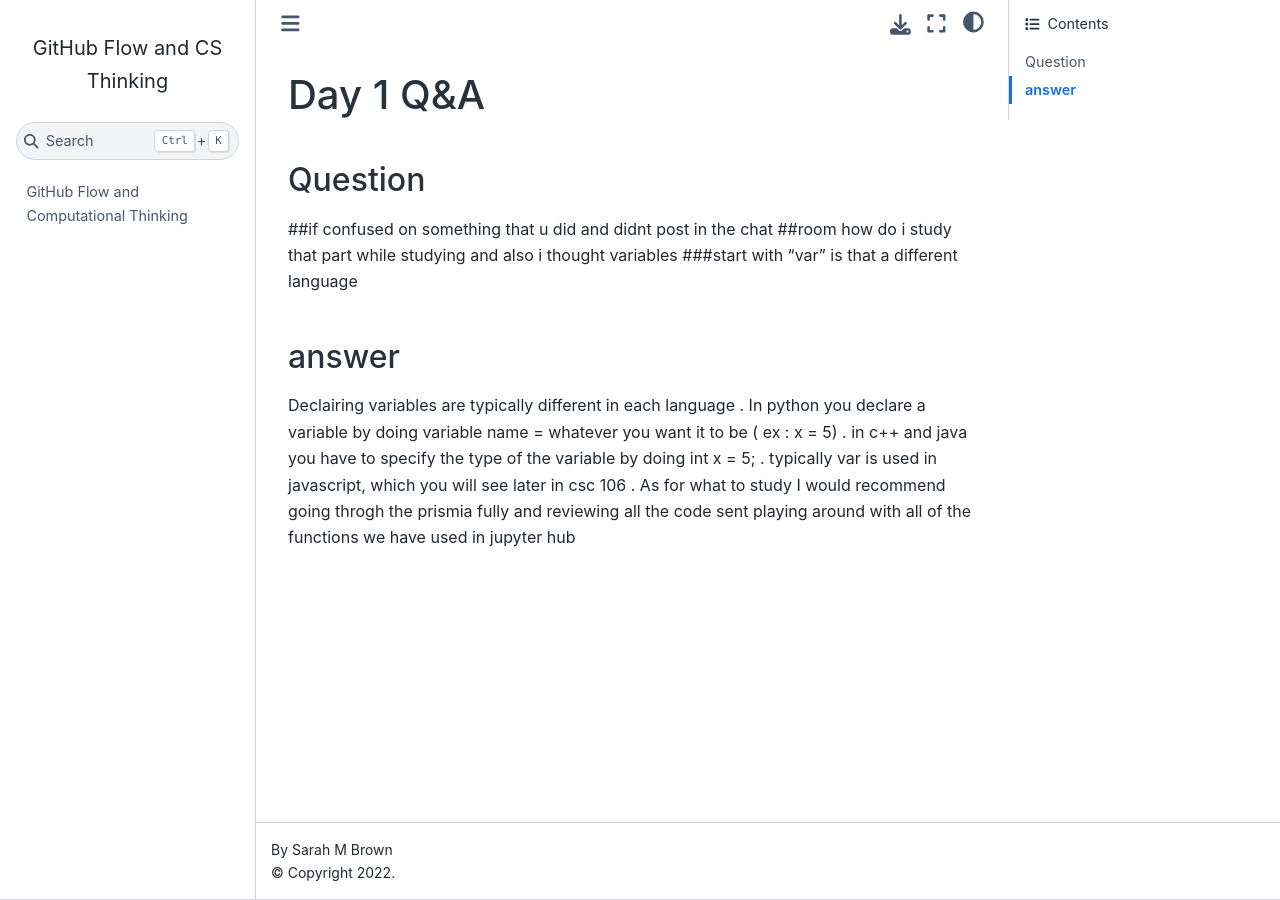
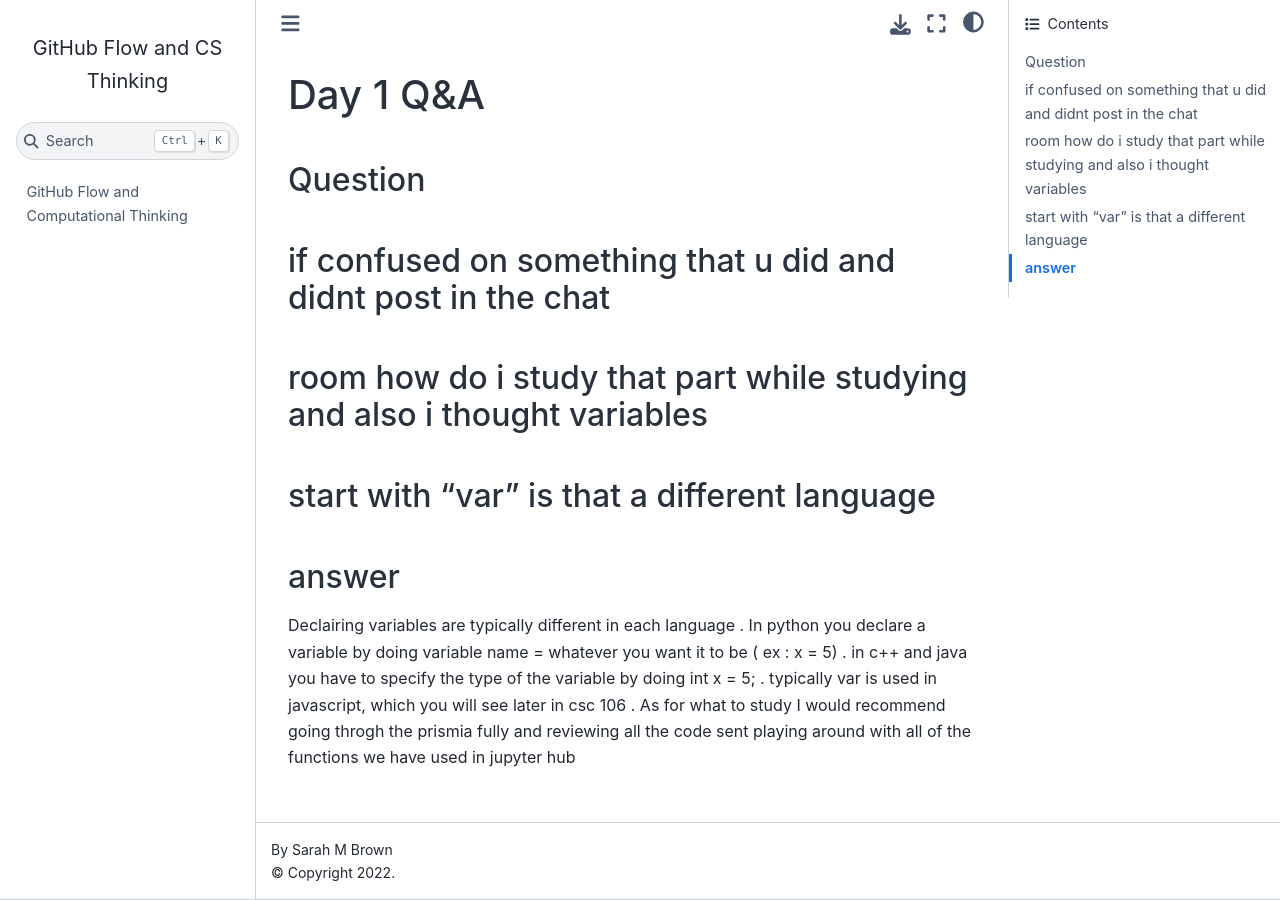
Before and after one commit to csctd/ssp23, a Jupyter Book: the page built from qa/day3.md, in a window 1280 px wide. Built offline with Jupyter Book 1.0.4 settings and Sphinx 7.4.7 and the Sphinx Book theme 1.1.4, drawn with Linux system fonts in a browser that asks for light colours; pages that are not in the unit, such as notebooks, are missing from menus.

Commit message:
Update day3.md

```diff
--- a/qa/day3.md
+++ b/qa/day3.md
@@ -1,10 +1,13 @@
 # Day 1 Q&A
+
 ## Question
-##if confused on something that u did and didnt post in the chat
-##room how do i study that part while studying and also i thought variables
-###start with "var" is that a different language
+
+## if confused on something that u did and didnt post in the chat
+## room how do i study that part while studying and also i thought variables
+## start with "var" is that a different language
 
 ## answer
+
 Declairing variables are typically different in each language . In python you declare a variable by doing
 variable name = whatever you want it to be ( ex : x = 5)  . in c++ and java you have to specify the type of the variable
 by doing int x = 5; . typically var is used in javascript, which you will see later in csc 106 . As for what to study
```
